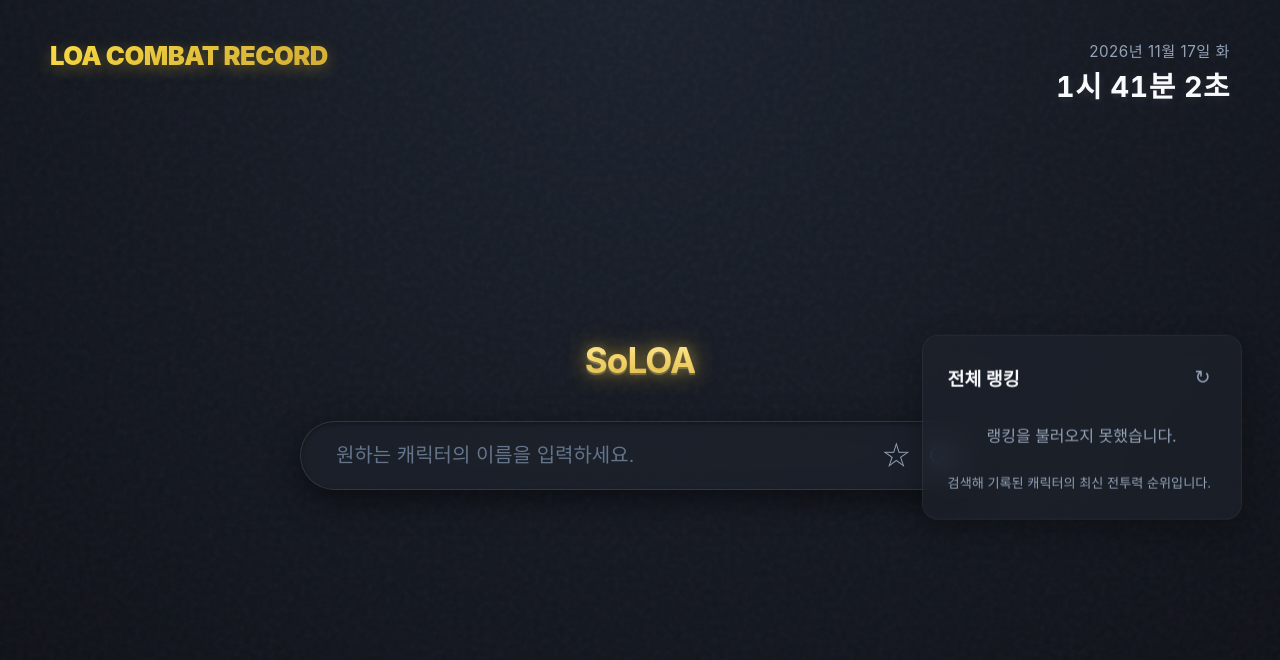
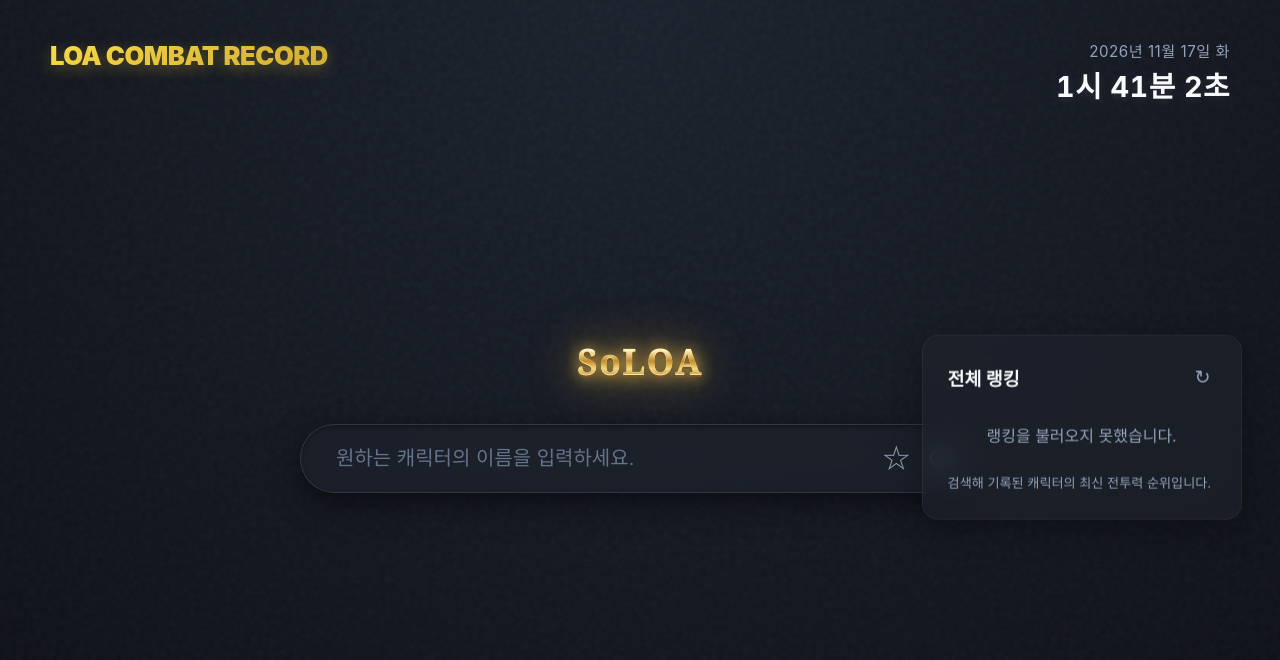
Before and after one commit to khn0916/information, a plain HTML site: page index.HTML in a window 1280 px wide. Drawn offline with Linux system fonts and the light colour scheme; no server answers.

Commit message:
Style SoLOA logo with metallic glow

```diff
--- a/index.HTML
+++ b/index.HTML
@@ -23,7 +23,7 @@ header{display:flex;justify-content:space-between;align-items:flex-start;padding
 main{flex:1;display:flex;flex-direction:column;align-items:center;justify-content:center;padding:0 20px;margin-top:-8vh;}
 .search-container{width:100%;max-width:680px;text-align:center;}
 .search-title{font-size:2.2rem;font-weight:700;margin-bottom:40px;letter-spacing:-1px;}
-.search-title span{color:#f8d76b;background:linear-gradient(180deg,#fff4b0 0%,#f8d76b 42%,#d4a72c 100%);-webkit-background-clip:text;background-clip:text;-webkit-text-fill-color:transparent;text-shadow:0 0 12px rgba(248,215,107,.28),0 0 28px rgba(212,175,55,.36),0 2px 1px rgba(255,244,176,.28);filter:drop-shadow(0 0 10px rgba(212,175,55,.3));}
+.search-title span{font-family:Georgia,'Times New Roman',serif;font-weight:800;letter-spacing:.04em;color:#f8e7a0;background:linear-gradient(180deg,#fff9d9 0%,#f7df91 18%,#fff3bf 30%,#c58b2a 52%,#f4d77d 68%,#8d5b1c 100%);-webkit-background-clip:text;background-clip:text;-webkit-text-fill-color:transparent;filter:drop-shadow(0 1px 0 rgba(255,245,190,.9)) drop-shadow(0 2px 0 #80531d) drop-shadow(0 0 8px rgba(255,207,83,.75)) drop-shadow(0 0 22px rgba(212,160,48,.55));}
 .search-box{position:relative;width:100%;margin-bottom:25px;}
 .search-box input{width:100%;padding:22px 112px 22px 35px;font-size:1.25rem;background-color:var(--panel-bg);border:1px solid rgba(255,255,255,0.1);border-radius:50px;color:var(--text-main);outline:none;transition:all 0.4s cubic-bezier(0.4,0,0.2,1);box-shadow:inset 0 2px 4px rgba(0,0,0,0.3),0 10px 30px rgba(0,0,0,0.5);backdrop-filter:blur(10px);}
 .search-box input::placeholder{color:#64748B;}
```
